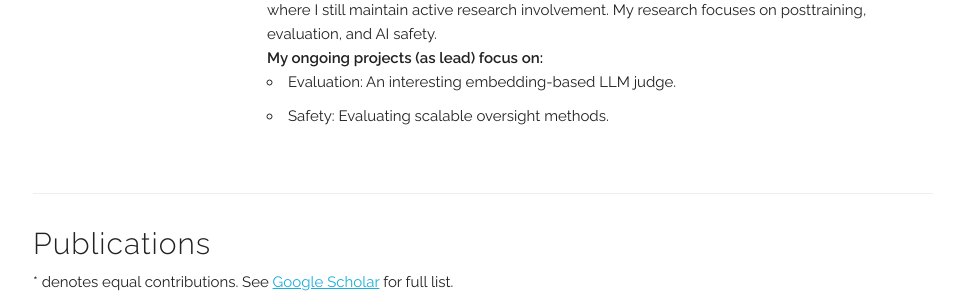
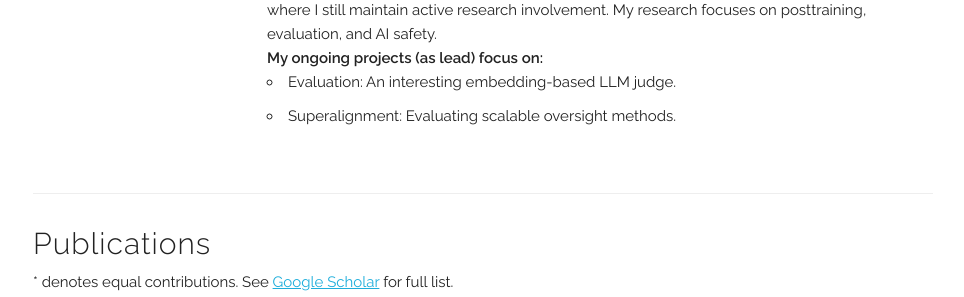
Before and after one commit to shi-kejian/shi-kejian.github.io, a Jekyll site: the page built from index.html, in a window 1280 px wide. Shown: the part 273-570 px from the top of the page, without its empty margins (157-1121 px from the left). Built offline with Jekyll 4.4.1, drawn with Linux system fonts in a browser that asks for light colours; some web fonts are replaced.

Commit message:
Update default.html

```diff
--- a/_layouts/default.html
+++ b/_layouts/default.html
@@ -101,7 +101,7 @@
             </p>
             <ul>
               <li>Evaluation: An interesting embedding-based LLM judge.</li>
-              <li>Safety: Evaluating scalable oversight methods. </li>
+              <li>Superalignment: Evaluating scalable oversight methods. </li>
             </ul>
         </div>
       </div>
```
